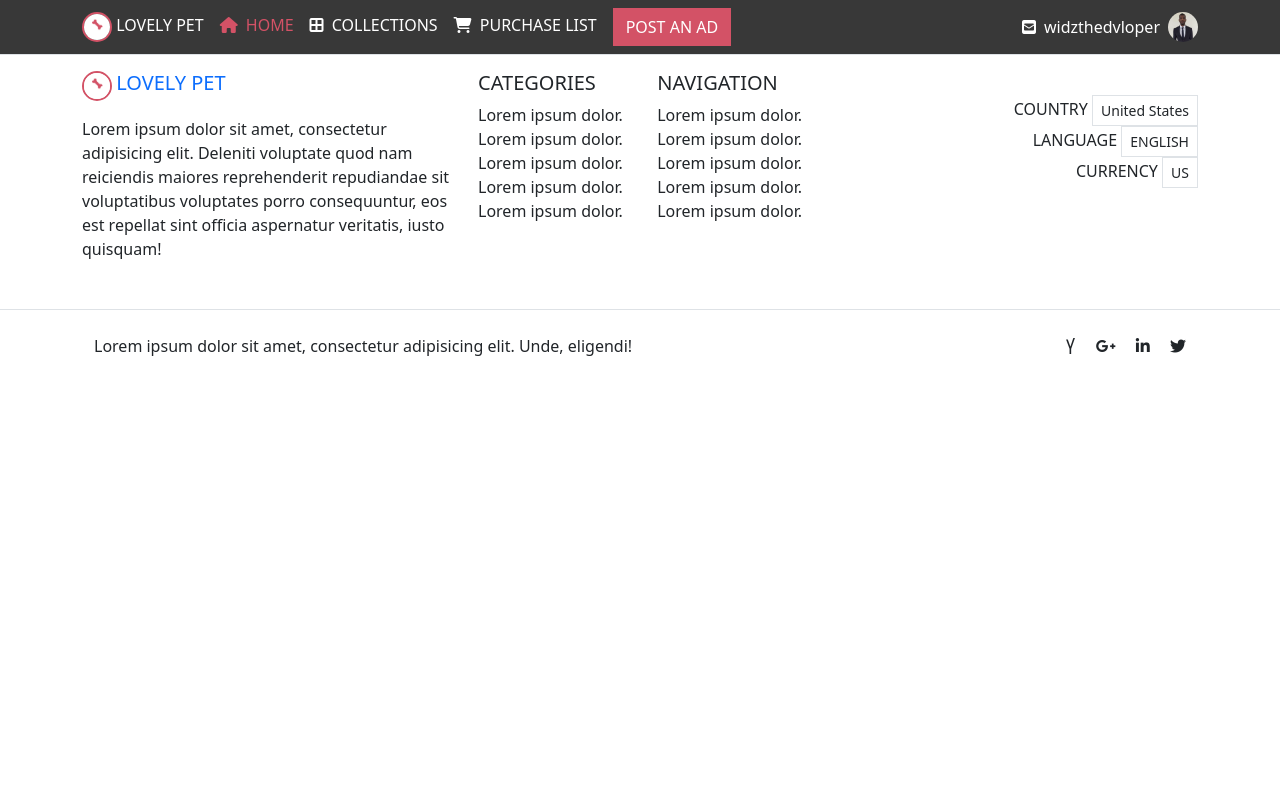
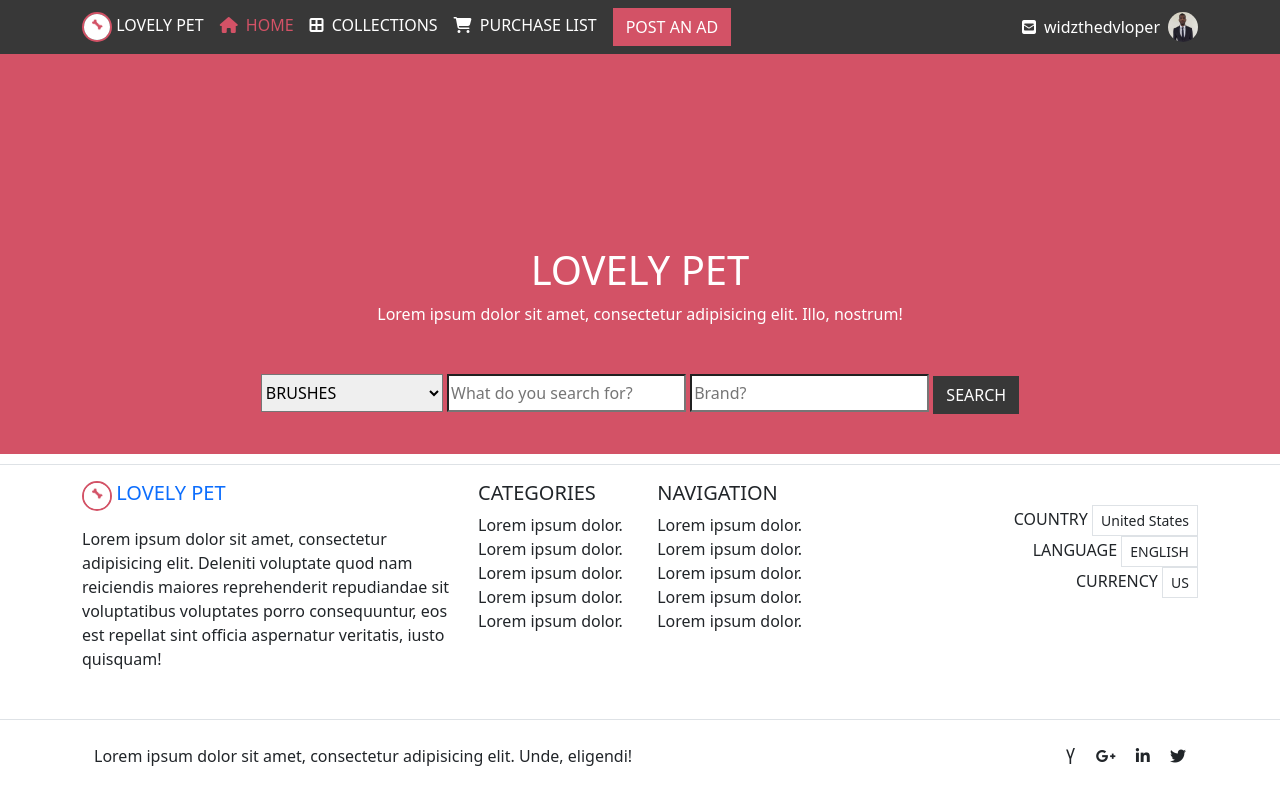
Before and after one commit to widzthedvloper/OnlineShop, a plain HTML site: page pages/collections.html in a window 1280 px wide. Drawn offline with Linux system fonts and the light colour scheme; files that its build step writes are made by us from their sources; files whose address does not match are found by name.

Commit message:
add banner section for the second page

```diff
--- a/pages/collections.html
+++ b/pages/collections.html
@@ -41,7 +41,24 @@
       </div>
     </div>
   </nav>
-
+  <section class="banner-section container-fluid background-red d-flex align-items-end">
+    <div class="container h-60 banner-div">
+      <h1 class="text-center white-link">LOVELY PET</h1>
+      <p class="text text-center white-link mb-5">Lorem ipsum dolor sit amet, consectetur adipisicing elit. Illo, nostrum!</p>
+      <form class="banner-form text-center" action="index.html" method="post">
+        <select class="select no-border" name="category">
+          <option value="brushes">BRUSHES</option>
+          <option value="chew-toys">CHEW TOYS</option>
+          <option value="colar-and-leashes">COLAR AND LEASHES</option>
+          <option value="bed">BED</option>
+          <option value="cleaning">CLEANING</option>
+        </select>
+        <input class="no-border" type="text" name="search" placeholder="What do you search for?">
+        <input class="no-border" type="text" name="brand" placeholder="Brand?">
+        <a class="btn background-maron btn-post" href="#">SEARCH</a>
+      </form>
+    </div>
+  </section>
   <footer>
     <div class="container-fluid border-top border-bottom p-3">
       <div class="footer-top d-flex flex-column flex-md-row container">
```
